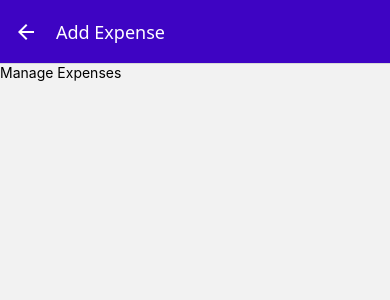
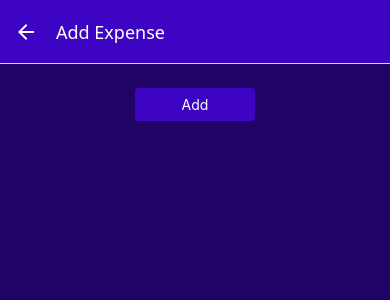
Before and after one commit to akshay1ks/RNExpenseTrackerApp, a React Native app: screen /ManageExpenses in a window 390 px wide. Shown: the top 300 px of the page. Built offline with nearby package versions, Linux system fonts and the light colour scheme.

Commit message:
Added buttons on manageExpense screen.

```diff
--- /dev/null
+++ b/components/UI/Button.js
@@ -0,0 +1,42 @@
+import { View, Pressable, Text, StyleSheet } from 'react-native';
+import { GlobalStyles } from '../../constants/styles';
+
+function Button({ children, onPress, mode, style }) {
+    return (
+        <View style={style}>
+            <Pressable
+                onPress={onPress}
+                style={({ pressed }) => pressed && styles.pressed}
+            >
+                <View style={[styles.button, mode === 'flat' && styles.flat]}>
+                    <Text style={[styles.buttonText, mode === 'flat' && styles.flatText]}>{children}</Text>
+                </View>
+            </Pressable>
+        </View>
+    );
+}
+
+export default Button;
+
+const styles = StyleSheet.create({
+    button: {
+        borderRadius: 4,
+        padding: 8,
+        backgroundColor: GlobalStyles.colors.primary500,
+    },
+    flat: {
+        backgroundColor: 'transparent',
+    },
+    buttonText: {
+        color: 'white',
+        textAlign: 'center',
+    },
+    flatText: {
+        color: GlobalStyles.colors.primary200,
+    },
+    pressed: {
+        opacity: 0.75,
+        backgroundColor: GlobalStyles.colors.primary100,
+        borderRadius: 4,
+    },
+});
--- a/components/UI/IconButton.js
+++ b/components/UI/IconButton.js
@@ -17,7 +17,7 @@
     buttonContainer: {
         padding: 8,
         marginHorizontal: 8,
-        marginVertical: 2,
+        //marginVertical: 2,
         borderRadius: 6,
         backgroundColor: 'transparent',
     },
--- a/screens/ManageExpenses.js
+++ b/screens/ManageExpenses.js
@@ -1,5 +1,8 @@
 import { useLayoutEffect } from 'react';
-import { Text } from 'react-native';
+import { View, StyleSheet } from 'react-native';
+import IconButton from '../components/UI/IconButton';
+import { GlobalStyles } from '../constants/styles';
+import Button from '../components/UI/Button';
 
 function ManageExpenses({ route, navigation }) {
     const editedExpenseId = route.params?.expenseId;
@@ -11,9 +14,69 @@
         });
     }, [navigation, isEditing]);
 
+    function deleteExpenseHandler() {
+        navigation.goBack();
+    }
+
+    function cancelHandler() {
+        navigation.goBack();
+    }
+
+    function confirmHandler() {
+        if (isEditing) {
+            navigation.goBack();
+        } else {
+            navigation.goBack();
+        }
+    }
+
     return (
-        <Text>Manage Expenses</Text>
+        <View style={styles.container}>
+            <View style={styles.buttons}>
+                <Button onPress={confirmHandler} style={styles.button}>
+                    {isEditing ? 'Update' : 'Add'}
+                </Button>
+                {isEditing && (
+                    <Button onPress={cancelHandler} mode="flat" style={styles.button}>
+                        Cancel
+                    </Button>
+                )}
+            </View>
+            {isEditing && (
+                <View style={styles.deleteContainer}>
+                    <IconButton
+                        icon="trash"
+                        size={36}
+                        color={GlobalStyles.colors.error500}
+                        onPress={deleteExpenseHandler} />
+                </View>
+            )}
+        </View>
     );
 }
 
 export default ManageExpenses;
+
+const styles = StyleSheet.create({
+    container: {
+        flex: 1,
+        padding: 24,
+        backgroundColor: GlobalStyles.colors.primary800,
+    },
+    buttons: {
+        flexDirection: 'row',
+        justifyContent: 'center',
+        alignItems: 'center',
+    },
+    button: {
+        minWidth: 120,
+        marginHorizontal: 8,
+    },
+    deleteContainer: {
+        marginTop: 16,
+        paddingTop: 8,
+        borderTopWidth: 2,
+        borderTopColor: GlobalStyles.colors.primary200,
+        alignItems: 'center',
+    },
+});
```
